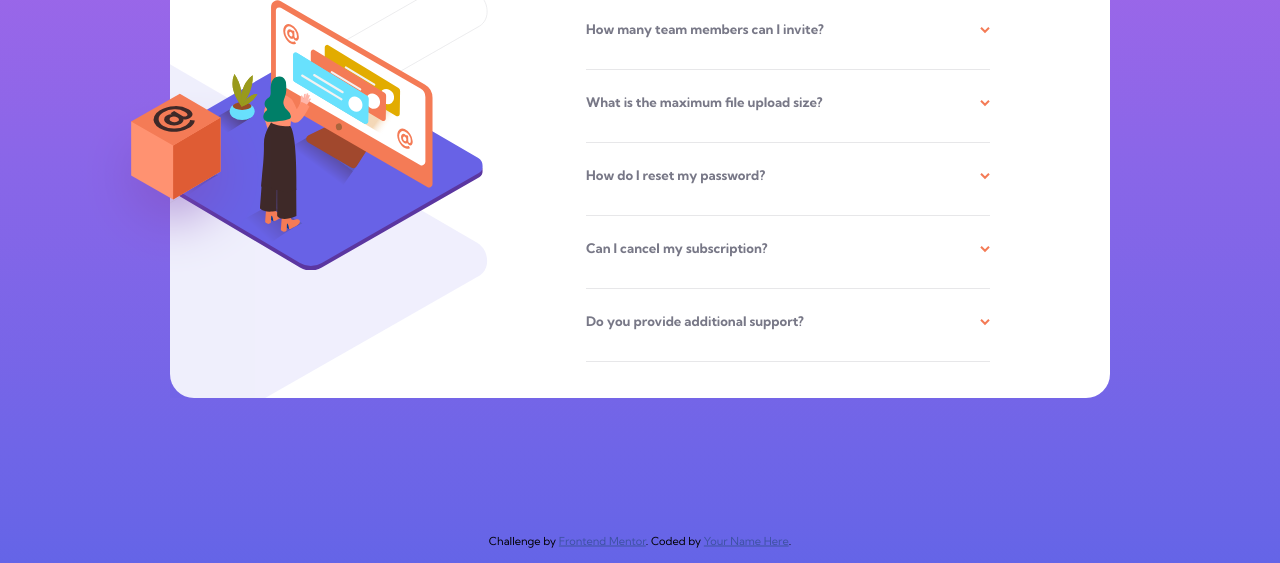
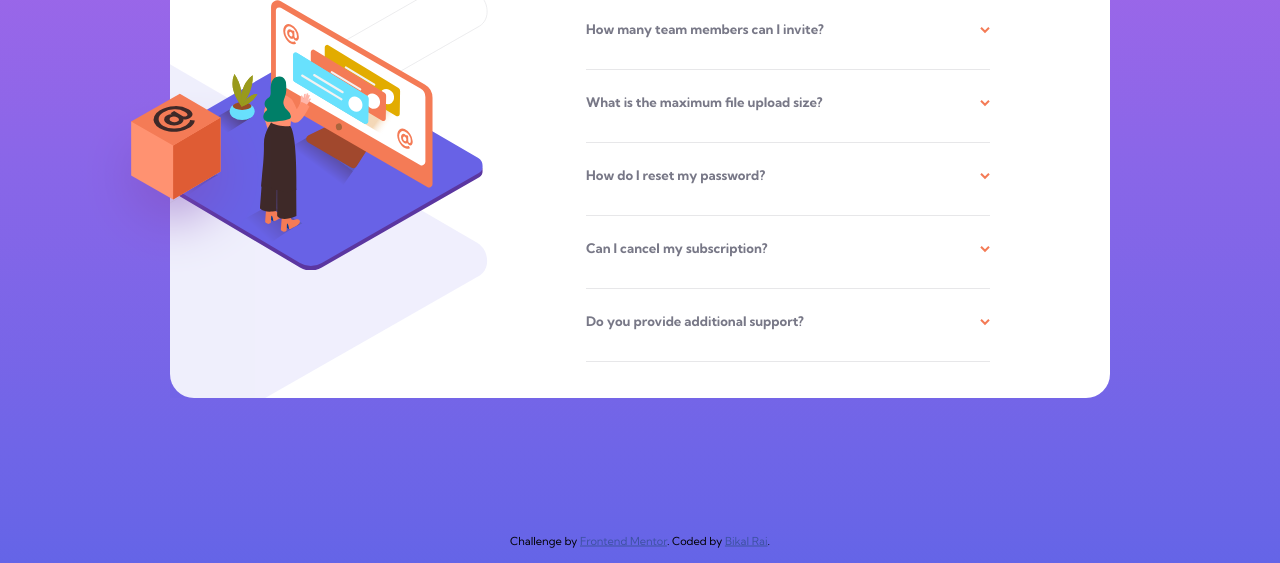
Before and after one commit to BikalRai/faq-accordion-card, a plain HTML site: page index.html in a window 1280 px wide. Shown: the part 237-800 px from the top of the page. Drawn offline with nearby package versions, Linux system fonts and the light colour scheme.

Commit message:
added name and link to repo

```diff
--- a/index.html
+++ b/index.html
@@ -119,7 +119,8 @@
       Challenge by
       <a href="https://www.frontendmentor.io?ref=challenge" target="_blank"
         >Frontend Mentor</a
-      >. Coded by <a href="#">Your Name Here</a>.
+      >. Coded by
+      <a href="https://github.com/BikalRai/faq-accordion-card">Bikal Rai</a>.
     </div>
 
     <script src="https://ajax.googleapis.com/ajax/libs/jquery/3.6.4/jquery.min.js"></script>
```
